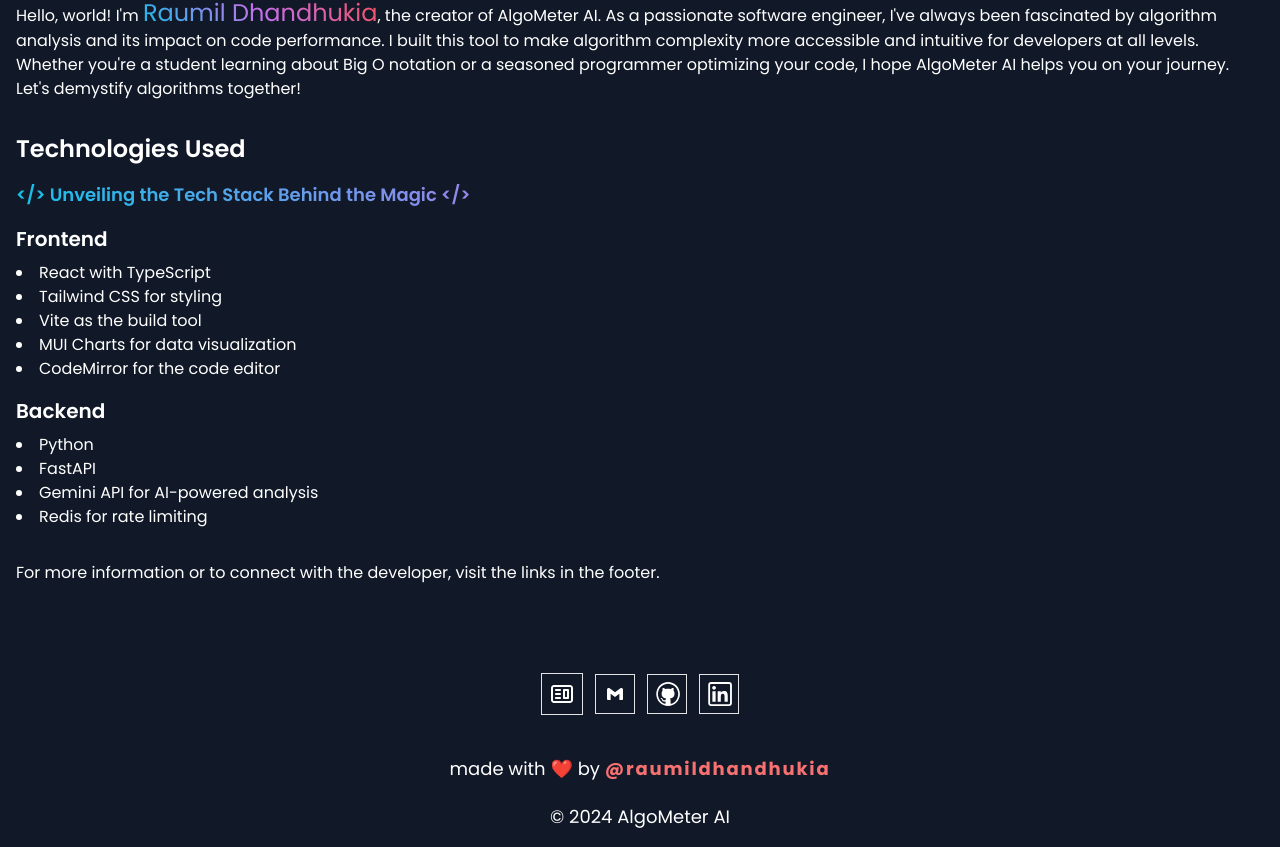
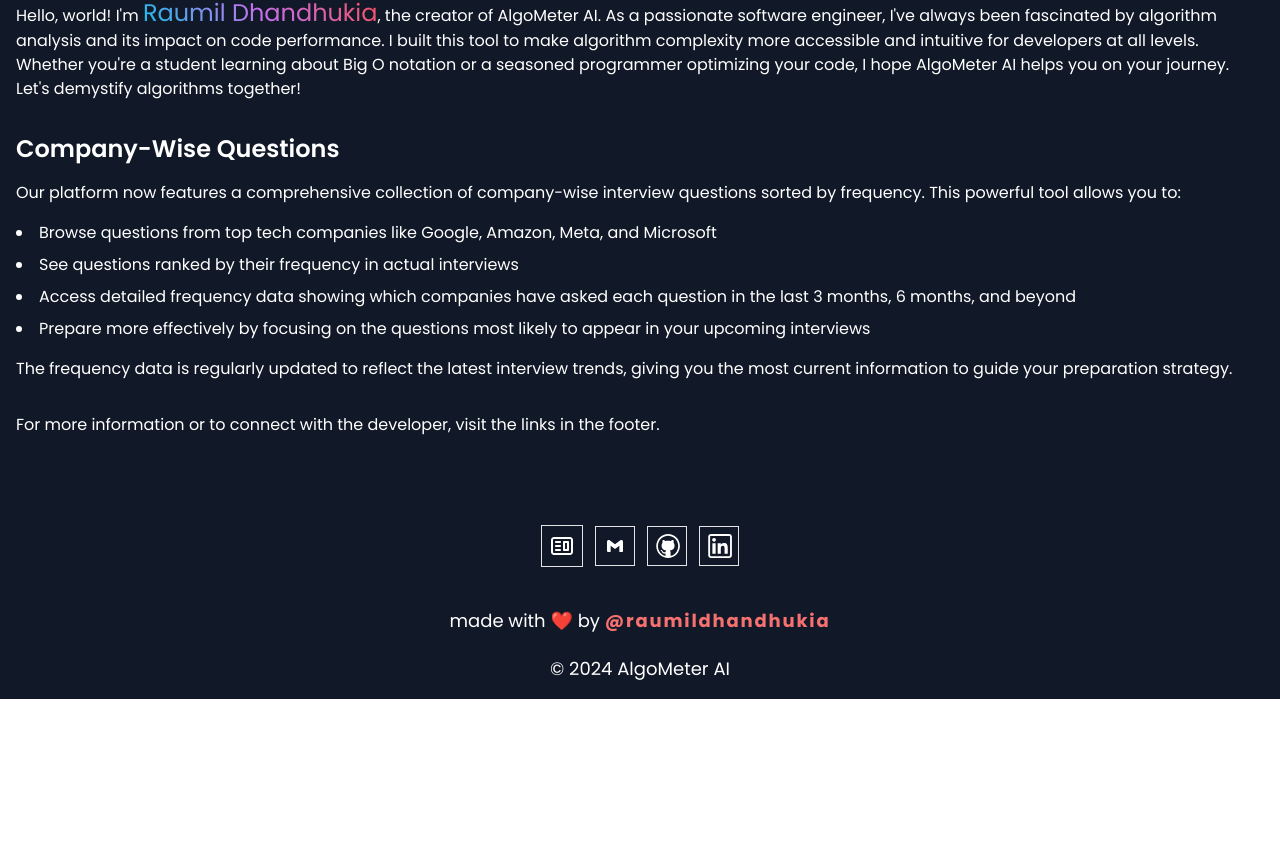
Before and after one commit to raumildhandhukia/AlgoMeterAIFront, a Next.js app: page /about in a window 1280 px wide. Shown: the part 875-1722 px from the top of the page. After the commit the page ends 1574 px from the top, so only its background shows below. Built offline with nearby package versions, Linux system fonts and the light colour scheme.

Commit message:
Update About.tsx

```diff
--- a/src/components/About.tsx
+++ b/src/components/About.tsx
@@ -40,25 +40,20 @@
         Let's demystify algorithms together!
       </p>
 
-      <h2 className="text-2xl font-semibold mt-8 mb-4">Technologies Used</h2>
-      <p className="text-lg font-semibold mb-4 text-gradient">
-        &lt;/&gt; Unveiling the Tech Stack Behind the Magic &lt;/&gt;
+      <h2 className="text-2xl font-semibold mt-8 mb-4">Company-Wise Questions</h2>
+      <p className="mb-4">
+        Our platform now features a comprehensive collection of company-wise interview questions sorted by frequency. This powerful tool allows you to:
       </p>
-      <h3 className="text-xl font-semibold mt-4 mb-2">Frontend</h3>
-      <ul className="list-disc list-inside mb-4">
-        <li>React with TypeScript</li>
-        <li>Tailwind CSS for styling</li>
-        <li>Vite as the build tool</li>
-        <li>MUI Charts for data visualization</li>
-        <li>CodeMirror for the code editor</li>
+      <ul className="list-disc list-inside mb-4 space-y-2">
+        <li>Browse questions from top tech companies like Google, Amazon, Meta, and Microsoft</li>
+        <li>See questions ranked by their frequency in actual interviews</li>
+        <li>Access detailed frequency data showing which companies have asked each question in the last 3 months, 6 months, and beyond</li>
+        <li>Prepare more effectively by focusing on the questions most likely to appear in your upcoming interviews</li>
       </ul>
-      <h3 className="text-xl font-semibold mt-4 mb-2">Backend</h3>
-      <ul className="list-disc list-inside mb-4">
-        <li>Python</li>
-        <li>FastAPI</li>
-        <li>Gemini API for AI-powered analysis</li>
-        <li>Redis for rate limiting</li>
-      </ul>
+      <p className="mb-4">
+        The frequency data is regularly updated to reflect the latest interview trends, giving you the most current information to guide your preparation strategy.
+      </p>
+
       <p className="mt-8">
         For more information or to connect with the developer, visit the links
         in the footer.
```
